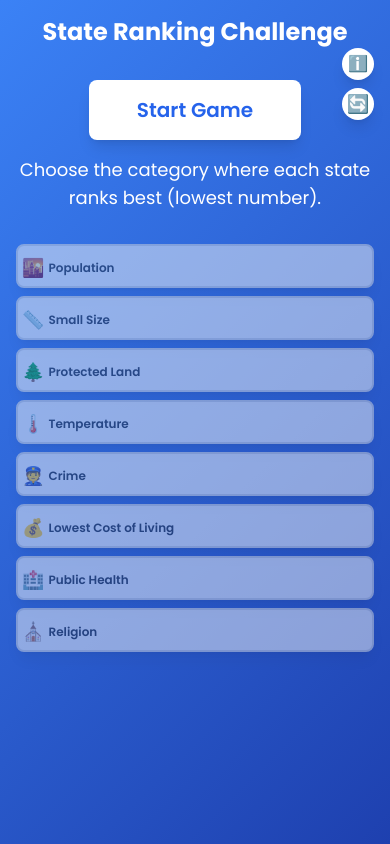
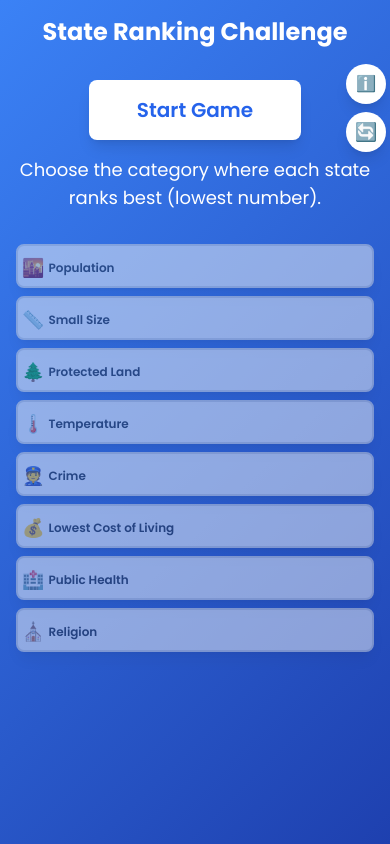
Before and after one commit to noahscott23/rankings-game, a Next.js app: page / in a window 390 px wide. Built offline with nearby package versions, Linux system fonts and the light colour scheme.

Commit message:
mobile style changes3

```diff
--- a/components/GameBoard.tsx
+++ b/components/GameBoard.tsx
@@ -545,10 +545,10 @@ export default function GameBoard() {
           </h1>
 
           {/* Info and Reset buttons */}
-          <div className="absolute top-0 right-0 flex flex-col gap-2 mt-8">
+          <div className="absolute top-0 right-0 flex flex-col gap-2 mt-12 -mr-3">
             <button
               onClick={() => setGameState(prev => ({ ...prev, showInfo: true }))}
-              className="bg-white p-1 sm:p-3 rounded-full shadow-lg hover:shadow-xl transition-all w-8 h-8 sm:w-16 sm:h-16 flex items-center justify-center"
+              className="bg-white p-1 sm:p-3 rounded-full shadow-lg hover:shadow-xl transition-all w-10 h-10 sm:w-16 sm:h-16 flex items-center justify-center"
               title="Game Info"
             >
               <span className="text-base sm:text-2xl">ℹ️</span>
@@ -556,7 +556,7 @@ export default function GameBoard() {
 
             <button
               onClick={() => window.location.reload()}
-              className="bg-white sm:p-3 rounded-full shadow-lg hover:shadow-xl transition-all w-8 h-8 sm:w-16 sm:h-16 flex items-center justify-center"
+              className="bg-white sm:p-3 rounded-full shadow-lg hover:shadow-xl transition-all w-10 h-10 sm:w-16 sm:h-16 flex items-center justify-center"
               title="Reset Game"
             >
               <span className="text-lg sm:text-2xl">🔄</span>
```
